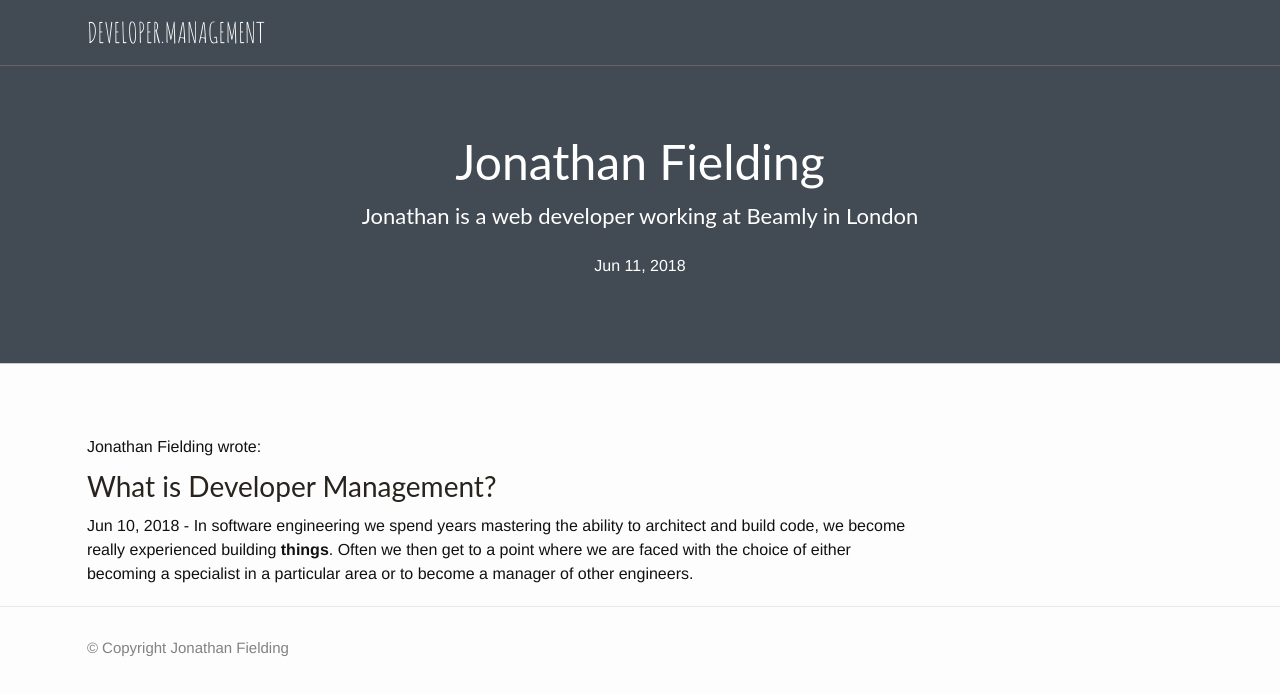
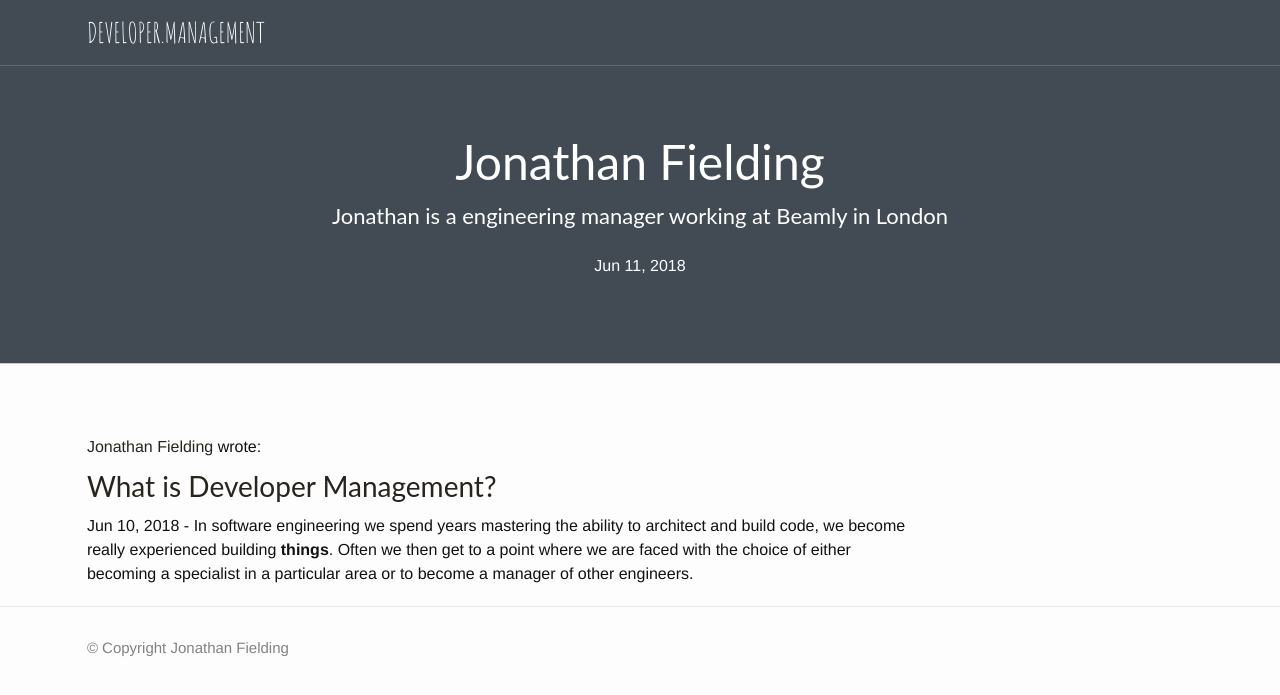
Before and after one commit to jonathan-fielding/developer.management, a Jekyll site: the page built from _authors/jonathan-fielding.md, in a window 1280 px wide. Shown: the top 695 px of the page. Built offline with Jekyll 4.4.1, drawn with Linux system fonts in a browser that asks for light colours.

Commit message:
share code across posts

```diff
--- a/_authors/jonathan-fielding.md
+++ b/_authors/jonathan-fielding.md
@@ -1,5 +1,5 @@
 ---
 title: Jonathan Fielding
 layout: author
-description: Jonathan is a web developer working at Beamly in London
+description: Jonathan is a engineering manager working at Beamly in London
 ---
--- /dev/null
+++ b/_includes/post.html
@@ -0,0 +1,15 @@
+<article class="post">
+    {% for author in site.authors %}
+        {% if author.title == post.author %}
+            <p><a href="{{author.url}}">{{ post.author }}</a> wrote: </p>
+        {% endif %}
+    {% endfor %}
+
+    <h2 class="h3 margin-top-0">
+        <a class="post-link" href="{{post.url}}">{{ post.title }}</a>
+    </h2>
+
+    <div class="inline margin-top-10">
+        <p>{{ post.date | date: "%b %-d, %Y" }}</p> - {{ post.excerpt }}
+    </div>
+</article>
--- a/_layouts/author.html
+++ b/_layouts/author.html
@@ -46,19 +46,7 @@ bodyclass: post
               <li class="post-list__item">
                   <div class="row">
                       <div class="col-lg-12">
-                          <div class="">
-                              <p>{{ post.author }} wrote: </p>
-
-                              <h2 class="h3 margin-top-0">
-                                  <a class="post-link" href="{{post.url}}">{{ post.title }}</a>
-                              </h2>
-
-                              <div class="inline margin-top-10">
-                                <p>{{ post.date | date: "%b %-d, %Y" }}</p> -
-                                {{ post.excerpt }}
-                              </div>
-                          </div>
-
+                        {% include post.html %}
                       </div>
                   </div>
               </li>
```
Also changed, not shown: index.html (+1 -17 lines).
